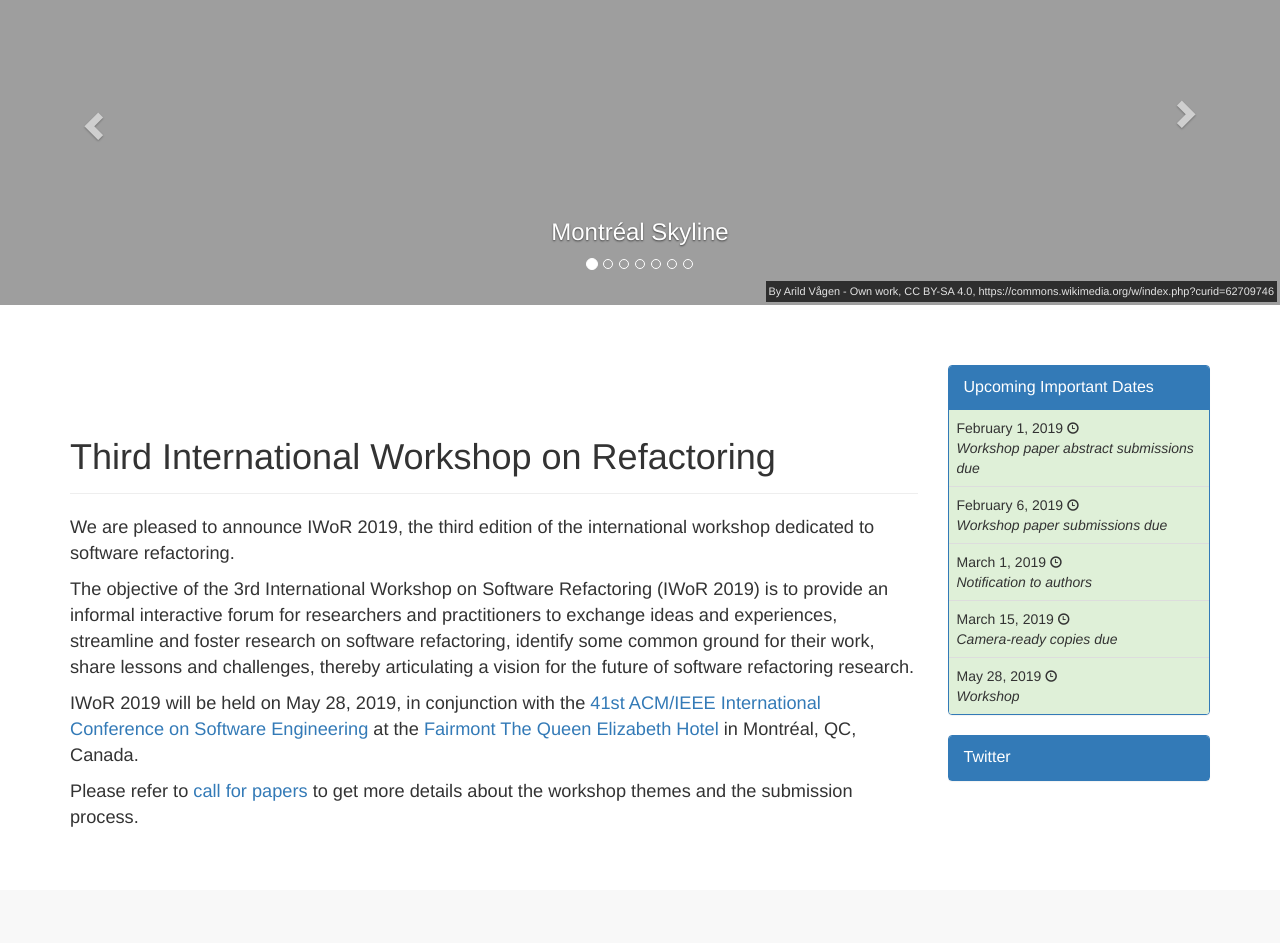
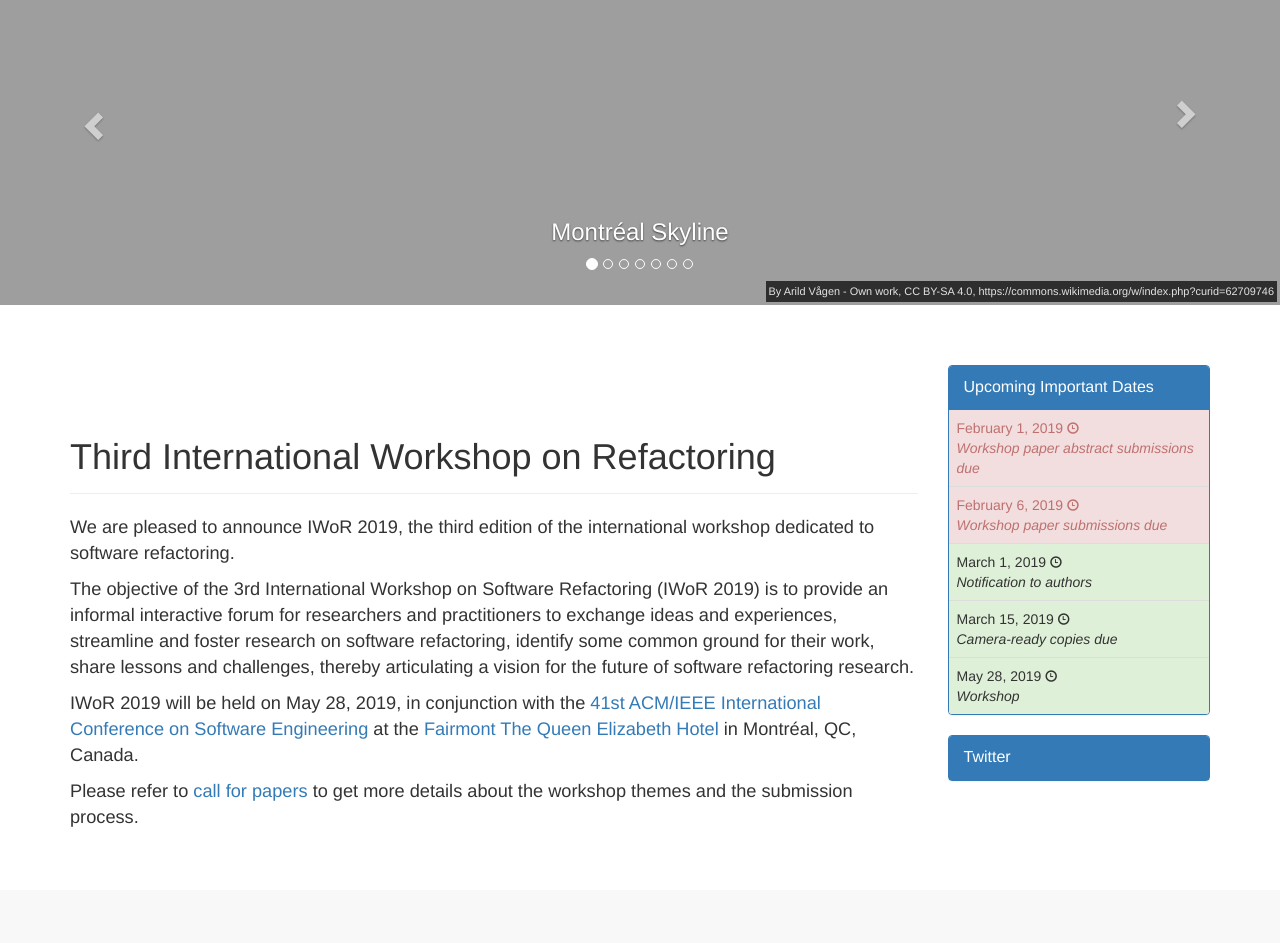
Before and after one commit to iwor/iwor2019, a Jekyll site: the page built from index.html, in a window 1280 px wide. Shown: the part 386-1329 px from the top of the page. Built offline with Jekyll 4.4.1, drawn with Linux system fonts in a browser that asks for light colours; comment, search, counter and statistics services are not loaded.

Commit message:
Submission due dates passed now

```diff
--- a/_includes/sidebar.html
+++ b/_includes/sidebar.html
@@ -4,12 +4,12 @@
     </div>
     <table class="table table-hover important-dates-in-sidebar">
         <tbody>
-            <tr class="clickable-row text-success">
+            <tr class="clickable-row past">
                 <td>February 1, 2019 <span title="" data-original-title="Timezone: AoE (UTC-12h)"><small><span
                                 class="glyphicon glyphicon-time"></span></small></span><br />
                                 <em>Workshop paper abstract submissions due</em> </td>
             </tr>
-            <tr class="clickable-row text-success">
+            <tr class="clickable-row past">
                 <td>February 6, 2019 <span title="" data-original-title="Timezone: AoE (UTC-12h)"><small><span
                                 class="glyphicon glyphicon-time"></span></small></span><br />
                                 <em>Workshop paper submissions due</em> </td>
```
